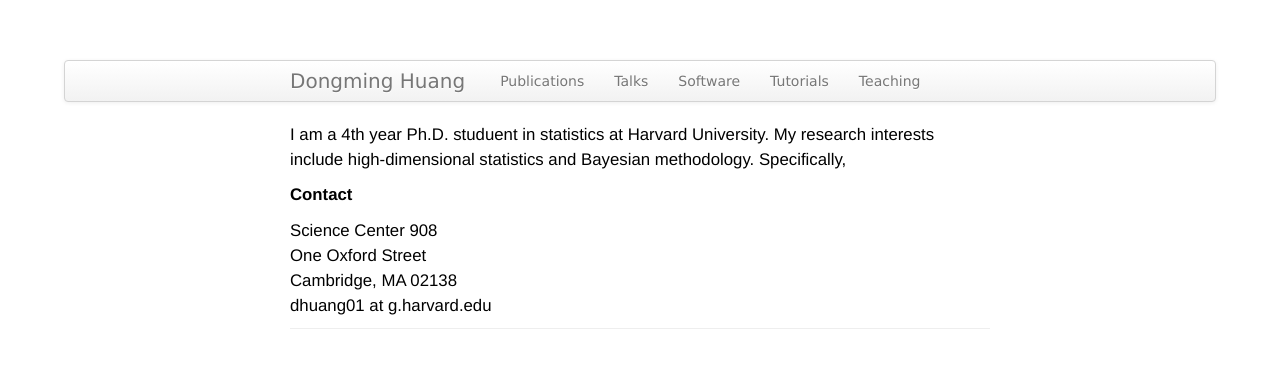
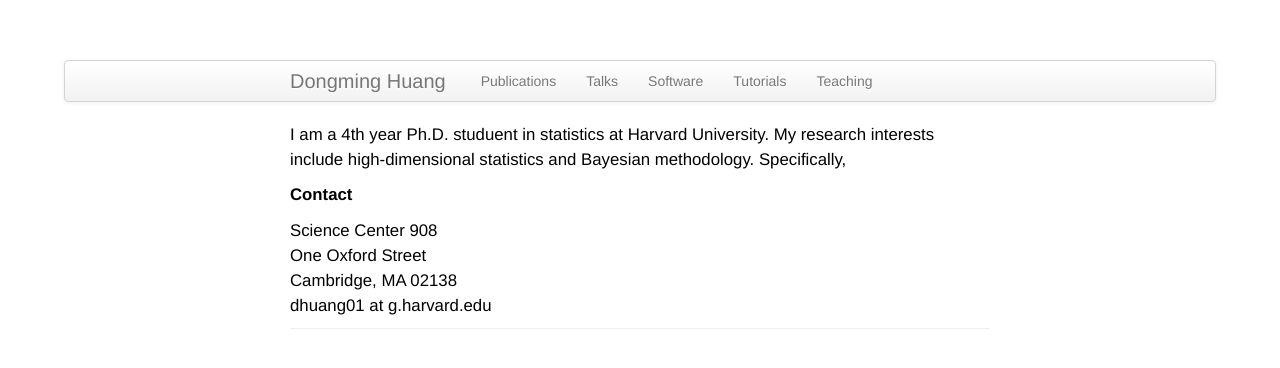
Before and after one commit to stathuang/dmhuang.github.io, a Jekyll site: the page built from index.md, in a window 1280 px wide. Shown: the top 368 px of the page. Built offline with Jekyll 4.4.1, drawn with Linux system fonts in a browser that asks for light colours.

Commit message:
Update style.css

```diff
--- a/assets/themes/twitter/css/style.css
+++ b/assets/themes/twitter/css/style.css
@@ -75,7 +75,7 @@
 body {
     margin: 60px auto;
     width: 90%;
-    font-family: Verdana, Helvetica, sans-serif;
+    font-family:'Helvetica', 'Arial', 'Sans-Serif';
 }
 
 
```
